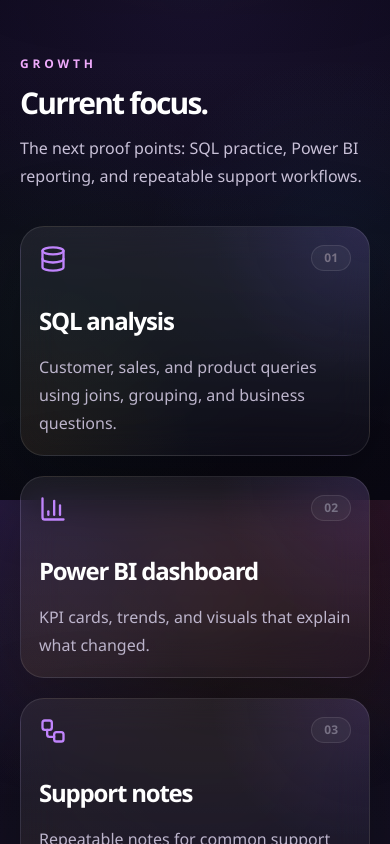
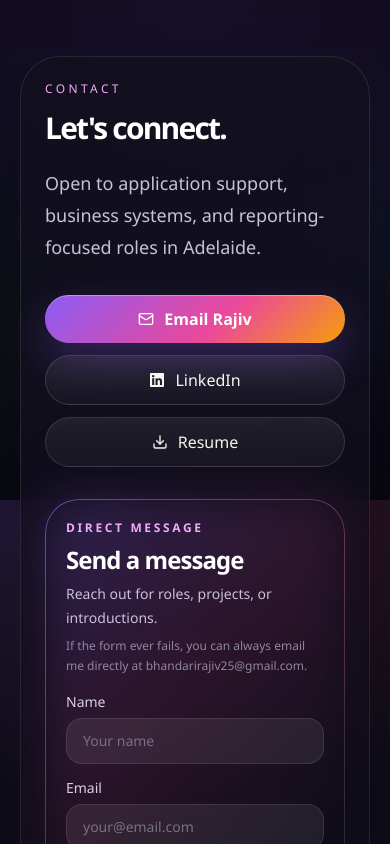
Before and after one commit to prodev1996/portfolio, a Next.js app: page / in a window 390 px wide. Shown: the part 7940-8784 px from the top of the page. Built offline with nearby package versions, Linux system fonts and the light colour scheme.

Commit message:
Remove redundant growth section

```diff
--- a/components/CosmicPortfolio.tsx
+++ b/components/CosmicPortfolio.tsx
@@ -8,7 +8,6 @@
   ArrowUpRight,
   BarChart3,
   BriefcaseBusiness,
-  Database,
   Download,
   Mail,
   MessageCircle,
@@ -280,24 +279,6 @@
     place: "Eydean",
     summary: "Built and maintained web applications, APIs, and database-backed features.",
     points: ["Web applications", "APIs", "Stakeholder delivery"],
-  },
-];
-
-const otherFocus = [
-  {
-    icon: Database,
-    title: "SQL analysis",
-    desc: "Customer, sales, and product queries using joins, grouping, and business questions.",
-  },
-  {
-    icon: BarChart3,
-    title: "Power BI dashboard",
-    desc: "KPI cards, trends, and visuals that explain what changed.",
-  },
-  {
-    icon: Workflow,
-    title: "Support notes",
-    desc: "Repeatable notes for common support issues, access changes, and workflow fixes.",
   },
 ];
 
@@ -946,39 +927,6 @@
         </div>
       </section>
 
-      <section id="growth" className="section-shell px-5 py-20 sm:px-8 lg:px-10">
-        <div className="mx-auto max-w-7xl">
-          <SectionTitle
-            eyebrow="Growth"
-            title="Current focus."
-            subtitle="The next proof points: SQL practice, Power BI reporting, and repeatable support workflows."
-          />
-          <div className="grid gap-5 lg:grid-cols-3">
-            {otherFocus.map((item, index) => (
-              <motion.article
-                key={item.title}
-                initial={{ opacity: 0, y: 28 }}
-                whileInView={{ opacity: 1, y: 0 }}
-                viewport={{ once: true, amount: 0.2 }}
-                transition={{ delay: index * 0.08 }}
-                className="cosmic-card group"
-              >
-                <div className="flex items-start justify-between">
-                  <item.icon className="h-7 w-7 text-[#c084fc]" />
-                  <span className="rounded-full border border-white/10 bg-white/[0.045] px-3 py-1 text-xs font-black text-[#777184]">
-                    0{index + 1}
-                  </span>
-                </div>
-                <h3 className="mt-8 text-2xl font-black tracking-[-0.05em] text-white transition group-hover:text-[#f0abfc]">
-                  {item.title}
-                </h3>
-                <p className="mt-4 leading-7 text-[#bdb5cc]">{item.desc}</p>
-              </motion.article>
-            ))}
-          </div>
-        </div>
-      </section>
-
       <section id="contact" className="section-shell px-5 py-20 sm:px-8 lg:px-10">
         <div className="mx-auto grid max-w-7xl gap-8 rounded-[40px] border border-white/10 bg-[#120f1d]/80 p-6 shadow-[0_40px_140px_rgba(0,0,0,0.36)] backdrop-blur-2xl sm:p-10 lg:grid-cols-[0.9fr_1.1fr]">
           <div>
--- a/components/Navbar.tsx
+++ b/components/Navbar.tsx
@@ -13,7 +13,6 @@
   { name: "Experience", href: "#experience" },
   { name: "Projects", href: "#projects" },
   { name: "Skills", href: "#skills" },
-  { name: "Growth", href: "#growth" },
   { name: "Contact", href: "#contact" },
 ];
 
```
